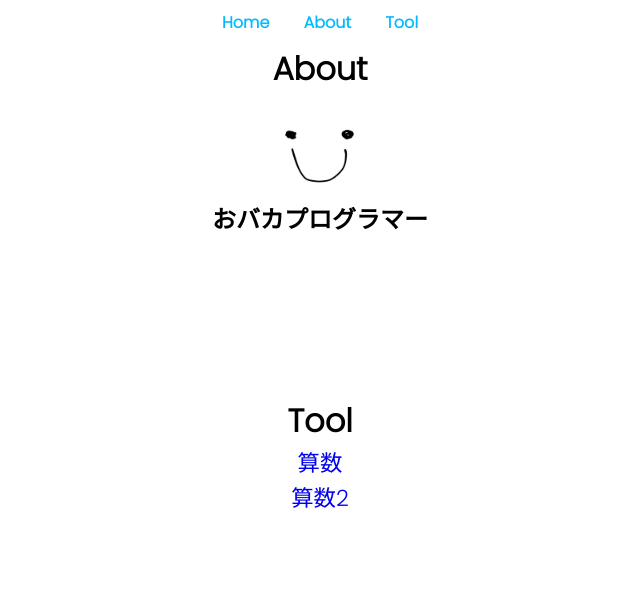
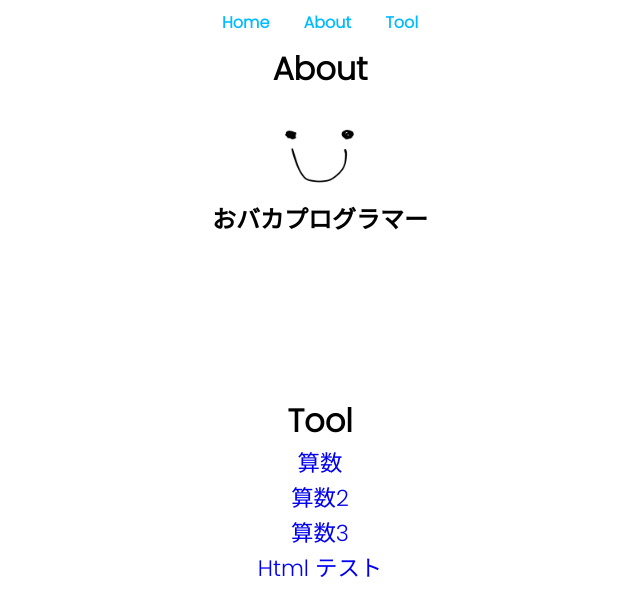
Before and after one commit to Click-yyy/click-yyy.github.io, a plain HTML site: page index.html in a window 1280 px wide. Shown: the whole page, without its empty margins (320-960 px from the left). Drawn offline with Linux system fonts and the light colour scheme.

Commit message:
Update index.html

```diff
--- a/index.html
+++ b/index.html
@@ -5,7 +5,7 @@
     <meta charset="UTF-8">
     <meta name="keywords" content="unblock,chrome os,click yyy">
     <meta name="viewport" content="width=device-width, initial-scale=1.0">
-    <meta name="description" content="">
+    <meta name="description" content="おバカプログラマー">
     <link rel="preconnect" href="https://fonts.googleapis.com">
     <link rel="preconnect" href="https://fonts.gstatic.com" crossorigin>
     <link href="https://fonts.googleapis.com/css2?family=Poppins:wght@300&display=swap" rel="stylesheet">
@@ -67,6 +67,12 @@
         <p>
           <a class="t-link" href="https://click-yyy.github.io/Flash-math2/">算数2</a>
         </p>
+        <p>
+          <a class="t-link" href="https://click-yyy.github.io/Flash-math3/">算数3</a>
+        </p>
+        <p>
+          <a class="t-link" href="https://click-yyy.github.io/Html-test/">Html テスト</a>
+        </p>
       </div>
     </main>
   </body>
```
